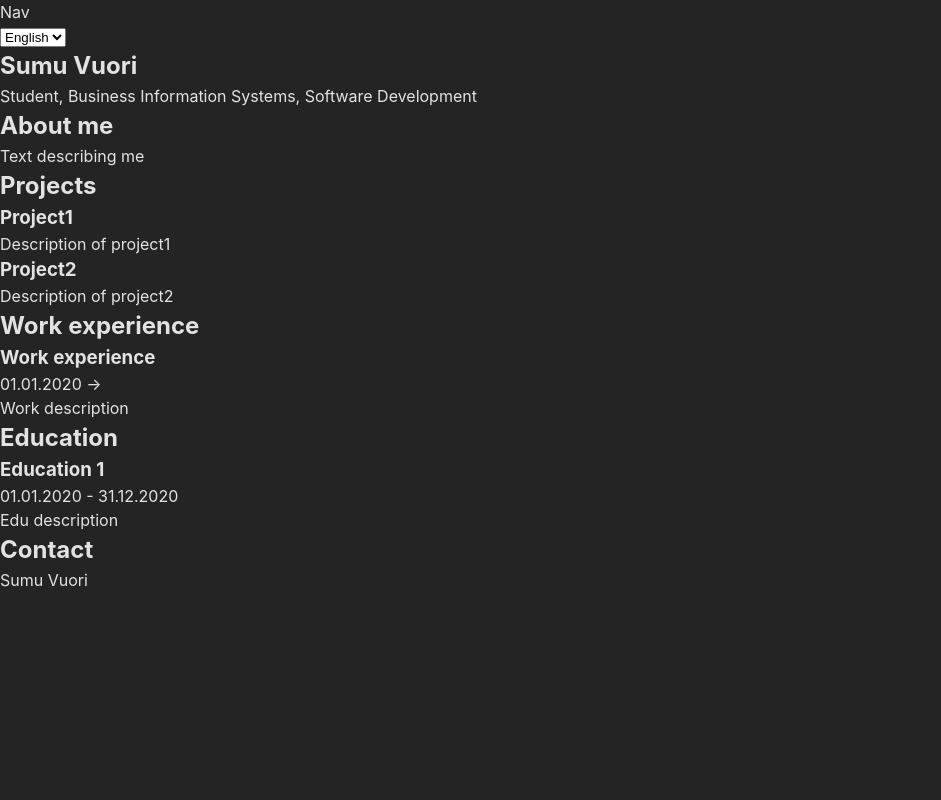
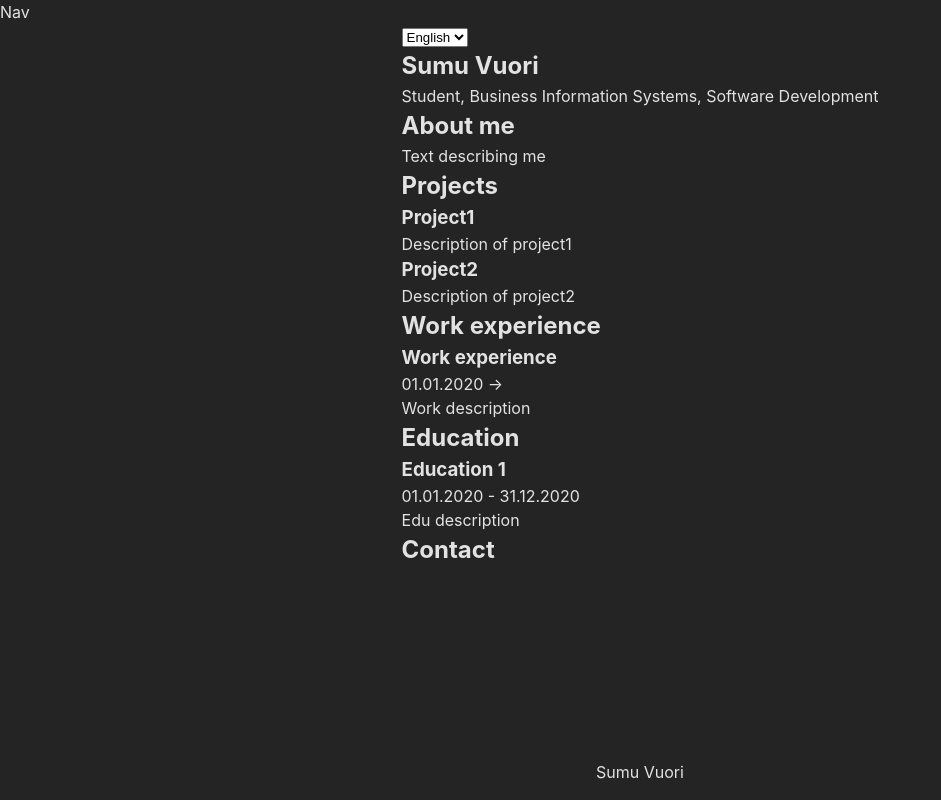
Before and after one commit to vuorisumu/portfolio, a React (Vite) app: page / in a window 1280 px wide. Shown: the whole page, without its empty margins (0-941 px from the left). Built offline with nearby package versions, Linux system fonts and the light colour scheme.

Commit message:
feat: add base styles

```diff
--- a/src/App.jsx
+++ b/src/App.jsx
@@ -10,13 +10,13 @@ import Language from "./components/Language";
 function App() {
   return (
     <Suspense fallback="loading">
-      <div>
+      <div id="container">
         <nav>
           <Nav />
         </nav>
 
+        <div id="content">
           <Language />
-
           <main>
             <GeneralInfo />
             <About />
@@ -24,7 +24,7 @@ function App() {
             <Cv />
             <Contact />
           </main>
-
+        </div>
         <footer>
           <p>Sumu Vuori</p>
         </footer>
--- a/src/styles/main.css
+++ b/src/styles/main.css
@@ -17,7 +17,32 @@
 }
 
 body {
-  display: flex;
-  min-width: 320px;
+  justify-content: center;
   min-height: 100vh;
+}
+
+ul {
+  list-style: none;
+}
+
+#container {
+  min-height: 100vh;
+  position: relative;
+}
+
+#content {
+  width: -moz-fit-content;
+  width: fit-content;
+  min-width: 370px;
+  max-width: 500px;
+  margin: auto;
+  padding-bottom: 2.5rem;
+}
+
+footer {
+  bottom: 0;
+  position: absolute;
+  width: 100%;
+  height: 2.5rem;
+  text-align: center;
 }/*# sourceMappingURL=main.css.map */
--- a/src/styles/main.scss
+++ b/src/styles/main.scss
@@ -1,3 +1,5 @@
+$footer-height: 2.5rem;
+
 * {
     margin: 0;
     padding: 0;
@@ -19,7 +21,31 @@
   }
 
   body {
-    display: flex;
-    min-width: 320px;
+    justify-content: center;
     min-height: 100vh;
   }
+
+  ul {
+    list-style: none;
+  }
+
+  #container {
+    min-height: 100vh;
+    position: relative;
+  }
+
+  #content {
+    width: fit-content;
+    min-width: 370px;
+    max-width: 500px;
+    margin: auto;
+    padding-bottom: $footer-height;
+  }
+
+  footer {
+    bottom: 0;
+    position: absolute;
+    width: 100%;
+    height: $footer-height;
+    text-align: center;
+  }
```
Also changed, not shown: 1 other file (tests, documents, lock files or other folders). Lines whose indentation alone changed are shown as unchanged.
